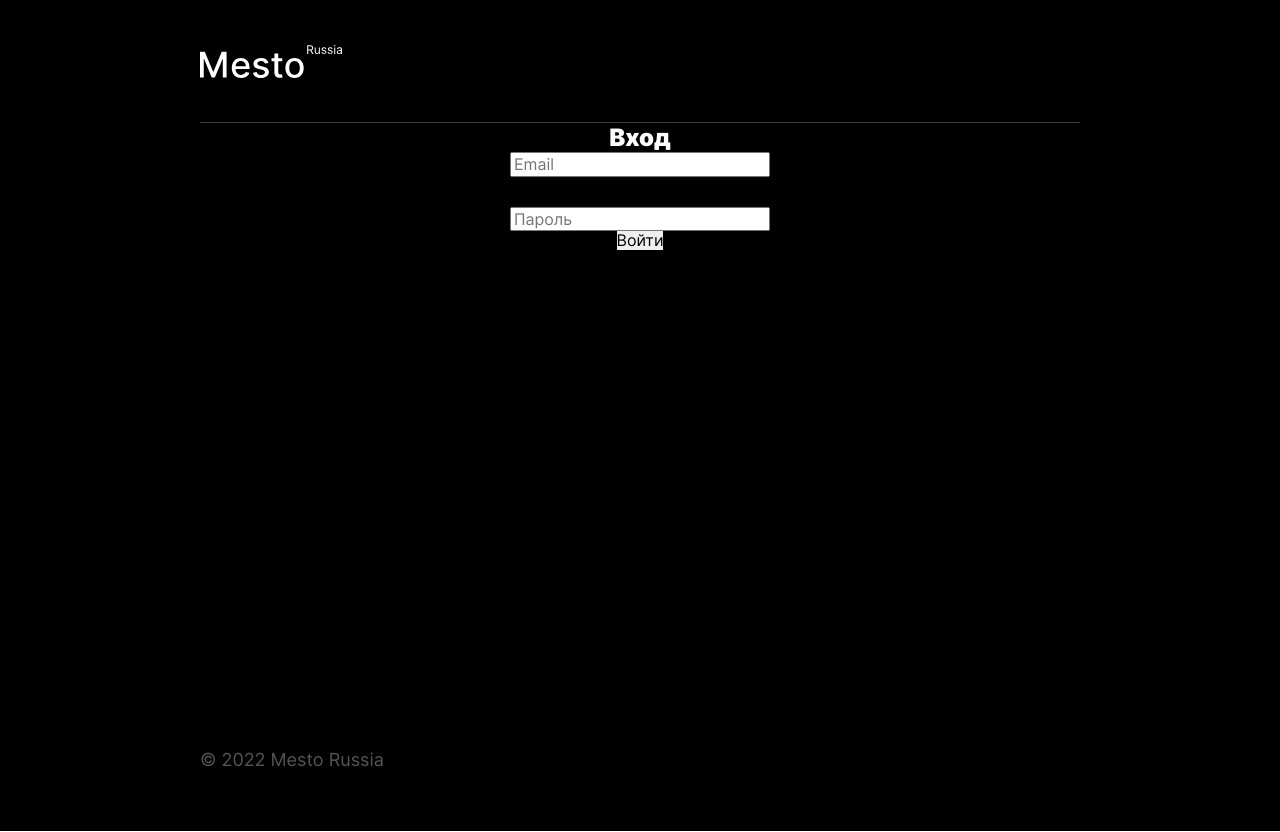
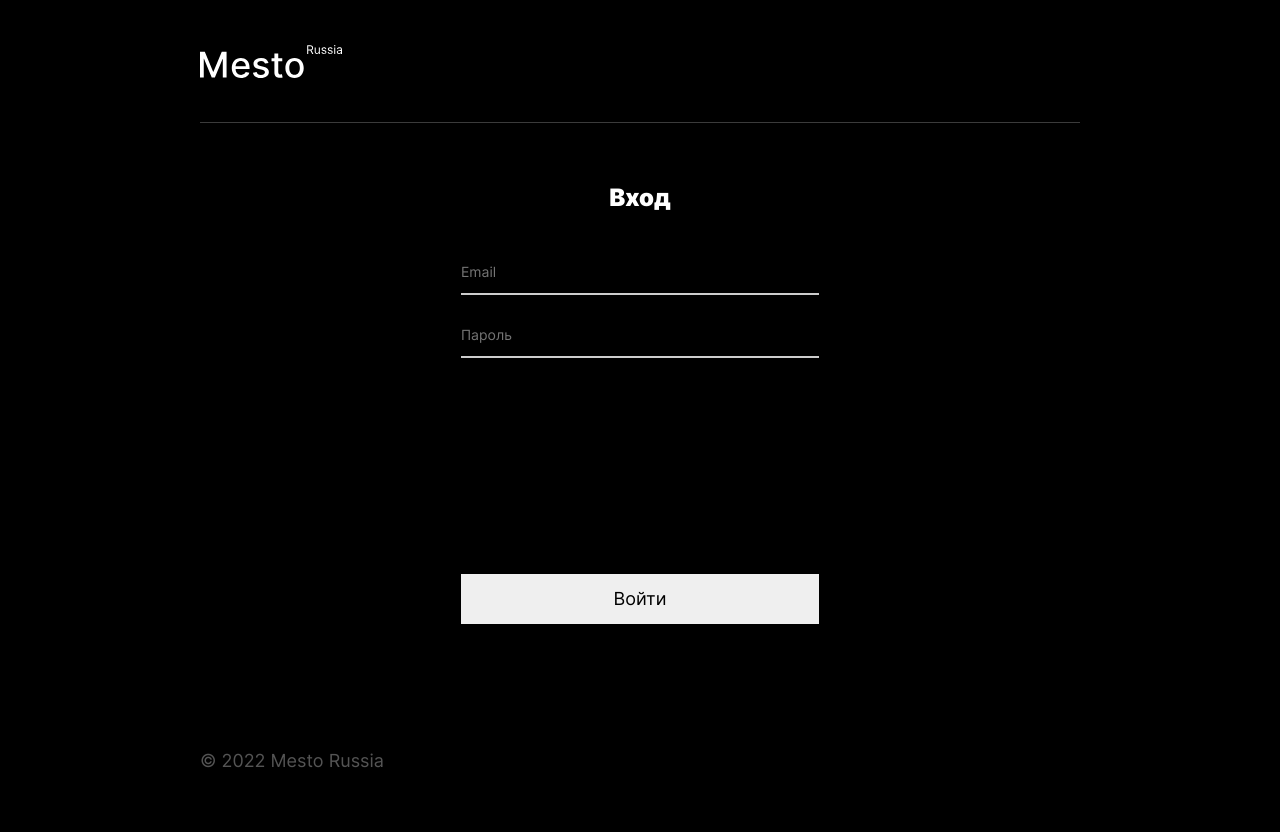
Before and after one commit to HannahStarling/react-mesto-auth, a React (Create React App) app: page /sign-in in a window 1280 px wide. Built offline with nearby package versions, Linux system fonts and the light colour scheme; no server answers.

Commit message:
feat: add Login/Register components and styles

```diff
--- /dev/null
+++ b/src/blocks/login/__btn/login__btn.css
@@ -0,0 +1,7 @@
+.login__btn {
+  width: 100%;
+  padding: 14px 0;
+  font-weight: normal;
+  font-size: 18px;
+  line-height: 22px;
+}
--- a/src/blocks/login/__form/login__form.css
+++ b/src/blocks/login/__form/login__form.css
@@ -1,6 +1,7 @@
 .login__form {
   display: flex;
   flex-direction: column;
-  justify-content: center;
   align-items: center;
+  width: 100%;
+  max-width: 358px;
 }
--- a/src/blocks/login/__input-container/login__input-container.css
+++ b/src/blocks/login/__input-container/login__input-container.css
@@ -1,7 +1,8 @@
 .login__input-container {
   padding: 0;
-  margin: 0;
+  margin: 0 0 216px 0;
   border: none;
   display: grid;
   gap: 30px;
+  width: 100%;
 }
--- /dev/null
+++ b/src/blocks/login/__item/login__item.css
@@ -0,0 +1,11 @@
+.login__item {
+  border: none;
+  width: 100%;
+  background: transparent;
+  border-bottom: 2px solid #ccc;
+  font-weight: normal;
+  font-size: 14px;
+  line-height: 17px;
+  color: #ccc;
+  padding: 0 0 13px 0;
+}
--- a/src/blocks/login/__title/login__title.css
+++ b/src/blocks/login/__title/login__title.css
@@ -1,5 +1,5 @@
 .login__title {
-  margin: 0;
+  margin: 0 0 50px 0;
   font-style: normal;
   font-weight: 900;
   font-size: 24px;
--- a/src/blocks/login/login.css
+++ b/src/blocks/login/login.css
@@ -0,0 +1,6 @@
+.login {
+  display: flex;
+  flex-direction: column;
+  align-items: center;
+  padding: 60px 0;
+}
--- a/src/blocks/root/root.css
+++ b/src/blocks/root/root.css
@@ -1,6 +1,5 @@
 .root {
   margin: 0; /* non-block property */
-  background: #000;
   color: #fff;
   font-family: 'Inter', Arial, Helvetica, sans-serif;
   font-weight: 400;
@@ -12,3 +11,7 @@
   -moz-text-size-adjust: 100%;
   text-rendering: optimizeLegibility;
 }
+
+:root {
+  background: #000;
+}
--- a/src/components/Login.js
+++ b/src/components/Login.js
@@ -3,7 +3,7 @@ import Form from './Form';
 
 function Login({ handleSubmit, ...props }) {
   return (
-    <section className='sign-up content__center'>
+    <section className='login content__center'>
       <Form
         formBlockClass='login'
         hasInput={true}
--- a/src/components/Register.js
+++ b/src/components/Register.js
@@ -3,7 +3,7 @@ import Form from './Form';
 
 function Register({ handleSubmit, ...props }) {
   return (
-    <section className='sign-up content__center'>
+    <section className='login content__center'>
       <Form
         formBlockClass='login'
         hasInput={true}
--- a/src/index.css
+++ b/src/index.css
@@ -28,6 +28,8 @@
 @import url(./blocks/login/__form/login__form.css);
 @import url(./blocks/login/__title/login__title.css);
 @import url(./blocks/login/__input-container/login__input-container.css);
+@import url(./blocks/login/__item/login__item.css);
+@import url(./blocks/login/__btn/login__btn.css);
 
 /* profile */
 @import url(./blocks/profile/profile.css);
```
